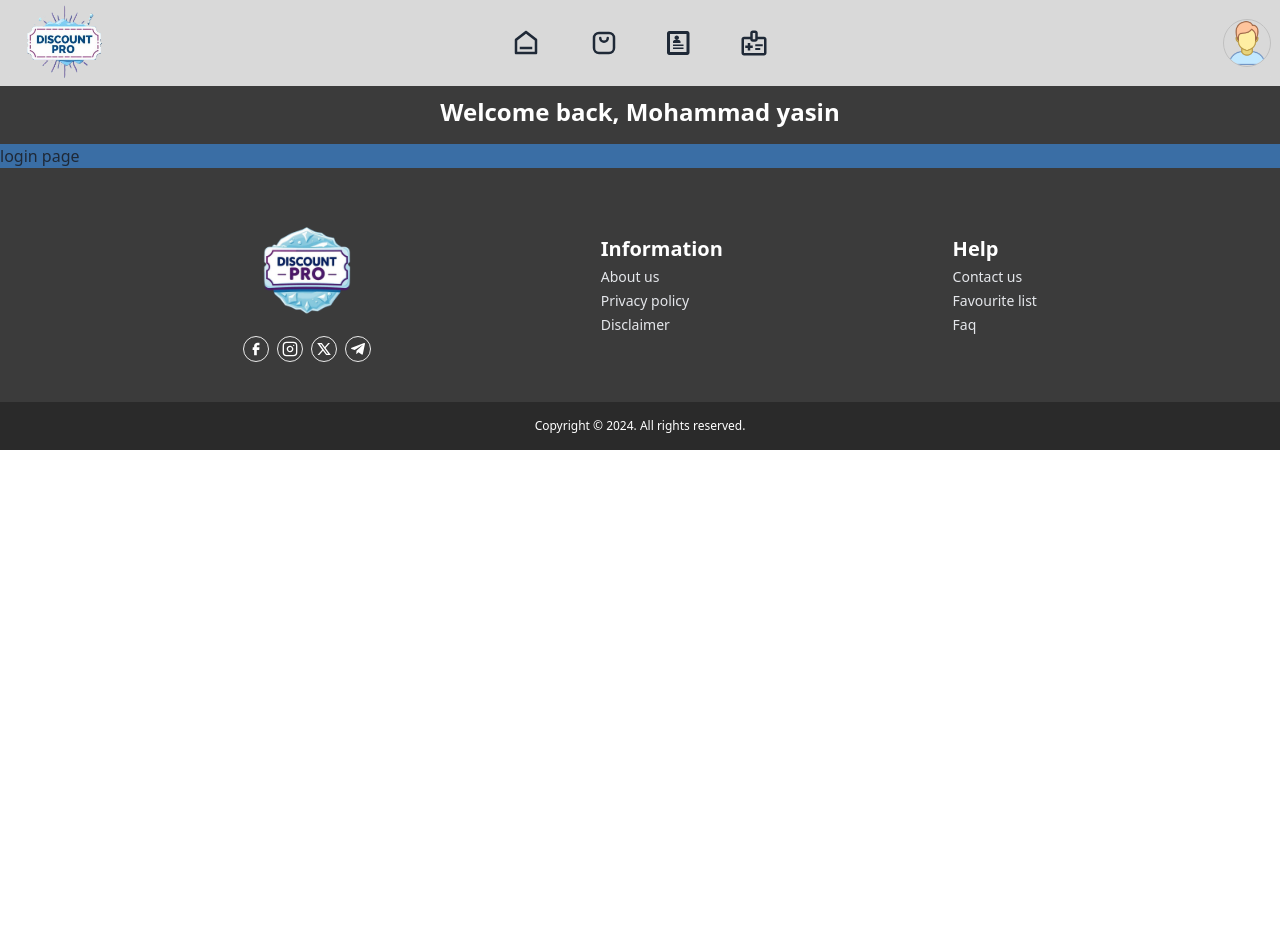
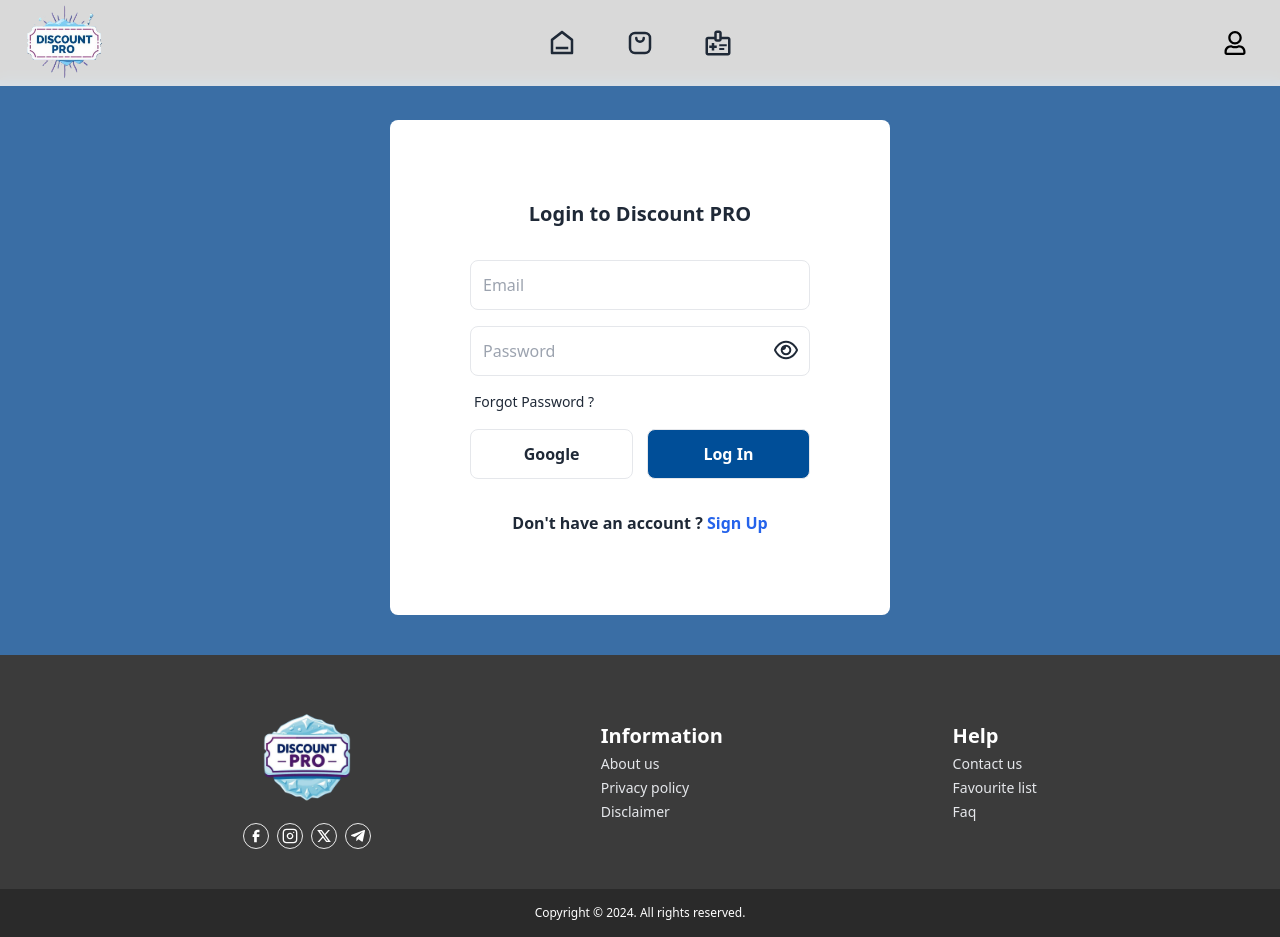
Before and after one commit to mes-shahadat/B10-A9-Authentication, a React (Vite) app: page /login in a window 1280 px wide. Before the commit the page ends 800 px from the top, so only its background shows below. Built offline with nearby package versions, Linux system fonts and the light colour scheme.

Commit message:
authentication component created

```diff
--- a/src/components/Nav.jsx
+++ b/src/components/Nav.jsx
@@ -1,4 +1,4 @@
-import { Link, NavLink } from 'react-router-dom'
+import { Link, NavLink, useLocation } from 'react-router-dom'
 import logo from '../assets/logo small.png'
 import { RiHome6Line } from "react-icons/ri";
 import { TbBrandAppgallery } from "react-icons/tb";
@@ -18,7 +18,9 @@ import { AuthContext } from '../utils/MainProvider';
 function Nav() {
 
     const { menu, handleClick, user } = useContext(AuthContext);
+    const { pathname } = useLocation();
 
+    console.log(pathname)
     const links = <>
         <li className='items-center justify-center'>
             <NavLink to='/' className="px-6 py-3 rounded-full">
@@ -156,7 +158,11 @@ function Nav() {
             </div>
 
             {
-                user ? <p className='pt-24 pb-4 text-center text-2xl text-white font-semibold bg-[#3b3b3b]'>Welcome back, <span className='font-bold'>Mohammad yasin</span></p> : <p className='pt-24 pb-4 text-center text-2xl text-white font-semibold'>Welcome to, <span className='font-bold'>Discount PRO</span></p>
+                pathname === '/' ? <>
+                    {
+                        user ? <p className='pt-24 pb-4 text-center text-2xl text-white font-semibold bg-[#3b3b3b]'>Welcome back, <span className='font-bold'>Mohammad yasin</span></p> : <p className='pt-24 pb-4 text-center text-2xl text-white font-semibold'>Welcome to, <span className='font-bold'>Discount PRO</span></p>
+                    }
+                </> : <p className='pt-20 bg-[#3b3b3b]'></p>
             }
         </>
     )
--- /dev/null
+++ b/src/pages/ForgotPassword.jsx
@@ -0,0 +1,28 @@
+import { Link, useLocation } from "react-router-dom";
+
+function ForgotPassword() {
+
+    const { state } = useLocation()
+
+    const handleSubmit = (e) => {
+        e.preventDefault();
+    }
+
+    return <section className="my-10 mx-2">
+        <div className="bg-white max-w-[500px] p-8 md:p-20 space-y-8 rounded-lg mx-auto">
+            <p className="text-xl font-bold text-center">Forgot Password</p>
+            <p className="font-semibold text-center">Enter your email address below and we'll send reset link to this email.</p>
+
+            <form className="space-y-4" onSubmit={e => handleSubmit(e)}>
+                <input className="w-full border p-3 rounded-lg focus:outline-none" type="email" placeholder="Email" name="email" defaultValue={state} required />
+
+
+                <button className="border w-full py-3 font-semibold rounded-lg bg-[#004e98] text-white" type="submit">Reset Password</button>
+            </form>
+
+            <p className="font-semibold text-center">Don't have an account ? <Link className="text-blue-600" to="/register">Sign Up</Link></p>
+        </div>
+    </section>
+}
+
+export default ForgotPassword;
--- /dev/null
+++ b/src/pages/Login.jsx
@@ -0,0 +1,51 @@
+import { Link } from "react-router-dom";
+import { FaRegEye, FaRegEyeSlash } from "react-icons/fa6";
+import { useRef, useState } from "react";
+
+function Login () {
+
+    const [passwordShown, setPasswordShown] = useState(false)
+    const passwordRef = useRef('')
+    const [email, setEmail] = useState('')
+
+    const handleChange = (e) => {
+        setEmail(e.target.value);
+    }
+
+    const handleClick = () => {
+        passwordRef.current.type = passwordShown ? "password" : "Text"
+        setPasswordShown(!passwordShown);
+    }
+
+    const handleSubmit = (e) => {
+        e.preventDefault();
+    }
+
+    return <section className="my-10 mx-2">
+        <div className="bg-white max-w-[500px] p-8 md:p-20 space-y-8 rounded-lg mx-auto">
+        <p className="text-xl font-bold text-center">Login to Discount PRO</p>
+
+        <form className="space-y-4" onSubmit={e => handleSubmit(e)}>
+        <input className="w-full border p-3 rounded-lg focus:outline-none" type="email" placeholder="Email" name="email" onChange={e => handleChange(e)} required/>
+        <div className="relative">
+        <input className="w-full border p-3 rounded-lg focus:outline-none" type="password" placeholder="Password" name="password" ref={passwordRef} required />
+        <div className="absolute top-3 right-3 text-2xl" onClick={handleClick}>
+        {
+            passwordShown ? <FaRegEyeSlash /> : <FaRegEye />
+        }
+        </div>
+        </div>
+
+        <Link className="text-sm inline-block m-1 hover:underline" to='/forgot_password' state={email}>Forgot Password ?</Link>
+        <div className="flex justify-between">
+            <button className="border w-[48%] py-3 font-semibold rounded-lg">Google</button>
+            <button className="border w-[48%] py-3 font-semibold rounded-lg bg-[#004e98] text-white" type="submit">Log In</button>
+        </div>
+        </form>
+
+        <p className="font-semibold text-center">Don't have an account ? <Link className="text-blue-600" to="/register">Sign Up</Link></p>
+        </div>
+    </section>
+}
+
+export default Login;
--- /dev/null
+++ b/src/pages/Register.jsx
@@ -0,0 +1,90 @@
+import { Link } from "react-router-dom";
+import { FaRegEye, FaRegEyeSlash } from "react-icons/fa6";
+import { useRef, useState } from "react";
+
+function Register () {
+
+    const [passwordShown, setPasswordShown] = useState(false)
+    const passwordRef = useRef()
+    const [passwordTest, setPasswordTest] = useState({
+        upperLetter : false,
+        lowerLetter : false,
+        whitespaces : false,
+        length : false
+    })
+
+    const handleChange = (e) => {
+
+        let arr = passwordTest;
+
+        if (/[a-z]/.test(e.target.value)) {
+            arr = {...arr, lowerLetter : true}
+        } else {
+            arr ={...arr, lowerLetter : false}
+        }
+
+        if (/[A-Z]/.test(e.target.value)) {
+            arr = {...arr, upperLetter : true}
+        } else {
+            arr = {...arr, upperLetter : false}
+        }
+
+        if (/^\S*$/.test(e.target.value)) {
+            arr = {...arr, whitespaces : true}
+        } else {
+            arr = {...arr, whitespaces : false}
+        }
+
+        if (/.{6,}/.test(e.target.value)) {
+            arr = {...arr, length : true}
+        } else {
+            arr = {...arr, length : false}
+        }
+
+        setPasswordTest(arr)
+    }
+
+    const handleClick = () => {
+        passwordRef.current.type = passwordShown ? "password" : "Text"
+        setPasswordShown(!passwordShown);
+    }
+
+    const handleSubmit = (e) => {
+
+        e.preventDefault();
+    }
+
+    return <section className="my-10 mx-2">
+        <div className="bg-white max-w-[500px] p-8 md:p-20 space-y-8 rounded-lg mx-auto">
+        <p className="text-xl font-bold text-center">Register for Discount PRO</p>
+
+        <form className="space-y-4" onSubmit={e => handleSubmit(e)}>
+        <input className="w-full border p-3 rounded-lg focus:outline-none" type="text" placeholder="Name" name="name"/>
+        <input className="w-full border p-3 rounded-lg focus:outline-none" type="text" placeholder="Photo URL" name="photo_url" />
+        <input className="w-full border p-3 rounded-lg focus:outline-none" type="email" placeholder="Email" name="email" required/>
+        <div className="relative">
+        <input className="w-full border p-3 rounded-lg focus:outline-none" type="password" placeholder="Password" name="password" pattern="^(?=.*[A-Z])(?=.*[a-z])\S{6,}$" ref={passwordRef} onChange={e => handleChange(e)} required/>
+        <div className="absolute top-3 right-3 text-2xl" onClick={handleClick}>
+        {
+            passwordShown ? <FaRegEyeSlash /> : <FaRegEye />
+        }
+        </div>
+        <div className="text-xs p-1 space-y-1 mt-2">
+        <p className={passwordTest.upperLetter ? "text-green-500": "text-red-500"}>Must have an Uppercase letter in the password </p>
+        <p className={passwordTest.lowerLetter ? "text-green-500": "text-red-500"}>Must have a Lowercase letter in the password  </p>
+        <p className={passwordTest.whitespaces ? "text-green-500": "text-red-500"}>Mustn't have whitespaces in the password  </p>
+        <p className={passwordTest.length ? "text-green-500": "text-red-500"}>Password Length must be at least 6 character </p>
+        </div>
+        </div>
+
+            <button className="border w-full py-3 font-semibold rounded-lg bg-[#004e98] text-white" type="submit">Register</button>
+            <hr />
+            <button className="border w-full py-3 font-semibold rounded-lg">Google</button>
+        </form>
+
+        <p className="font-semibold text-center">Already have an account ? <Link className="text-blue-600" to='/login'>Log In</Link></p>
+        </div>
+    </section>
+}
+
+export default Register;
--- /dev/null
+++ b/src/pages/UpdateProfile.jsx
@@ -0,0 +1,37 @@
+import cover from '../assets/cover.jpeg'
+
+function UpdateProfile () {
+
+
+    const handleSubmit = (e) => {
+        e.preventDefault();
+    }
+
+    return <section className="my-10 mx-2 flex max-md:flex-col justify-center items-center gap-4">
+        <div className='max-w-[500px] md:max-w-[560px] relative'>
+            <img className='rounded-lg' src={cover} alt="" />
+            <div className='absolute top-1/2 left-1/2 -translate-x-1/2 -translate-y-1/2'>
+                <p className='text-xl text-center font-semibold'>Welcome, mohammad yasin!</p>
+            </div>
+        </div>
+        <div className="bg-white max-w-[500px] p-8 md:p-20 space-y-8 rounded-lg">
+        <div className="text-center space-y-4">
+            <img className="w-28 rounded-full mx-auto" src="https://i.ibb.co.com/cT3C9nH/Foodpanda.jpg" alt="" />
+            <div className="space-y-2">
+                <p className="text-lg font-bold">Mohammad yasin</p>
+                <p className="font-semibold text-sm">Mohammadyasin74630@gmail.com</p>
+            </div>
+        </div>
+
+        <form className="space-y-4" onSubmit={e => handleSubmit(e)}>
+        <input className="w-full border p-3 rounded-lg focus:outline-none" type="text" placeholder="Name" name="name" defaultValue={"mohammad yasin"}/>
+        <input className="w-full border p-3 rounded-lg focus:outline-none" type="text" placeholder="Photo URL" name="photo_url" defaultValue={"https://www.example.com"} />
+
+            <button className="border w-full py-3 font-semibold rounded-lg bg-[#004e98] text-white" type="submit">Update Information</button>
+        </form>
+
+        </div>
+    </section>
+}
+
+export default UpdateProfile;
--- a/src/utils/MainProvider.jsx
+++ b/src/utils/MainProvider.jsx
@@ -5,7 +5,7 @@ export const AuthContext = createContext(null);
 function MainProvider({ children }) {
 
     const [menu, setMenu] = useState(false)
-    const [user, setUser] = useState("mohammad yasin")
+    const [user, setUser] = useState(null)
     const [favourites, setFavourites] = useState([])
     const [coupons, setCoupons] = useState([])
 
```
Also changed, not shown: src/routes/MainRouter.jsx (+8 -4 lines), src/assets/cover.jpeg (added).
